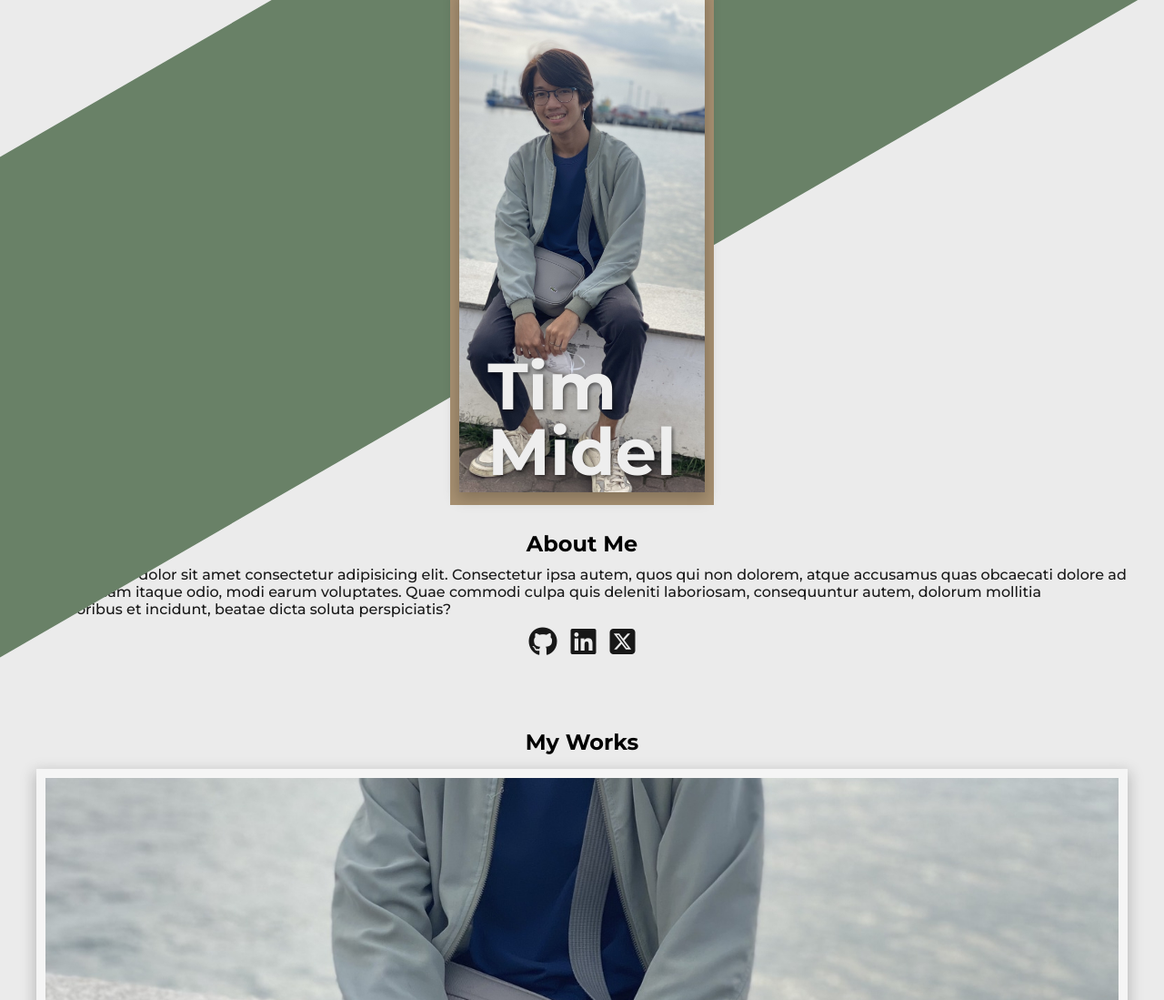
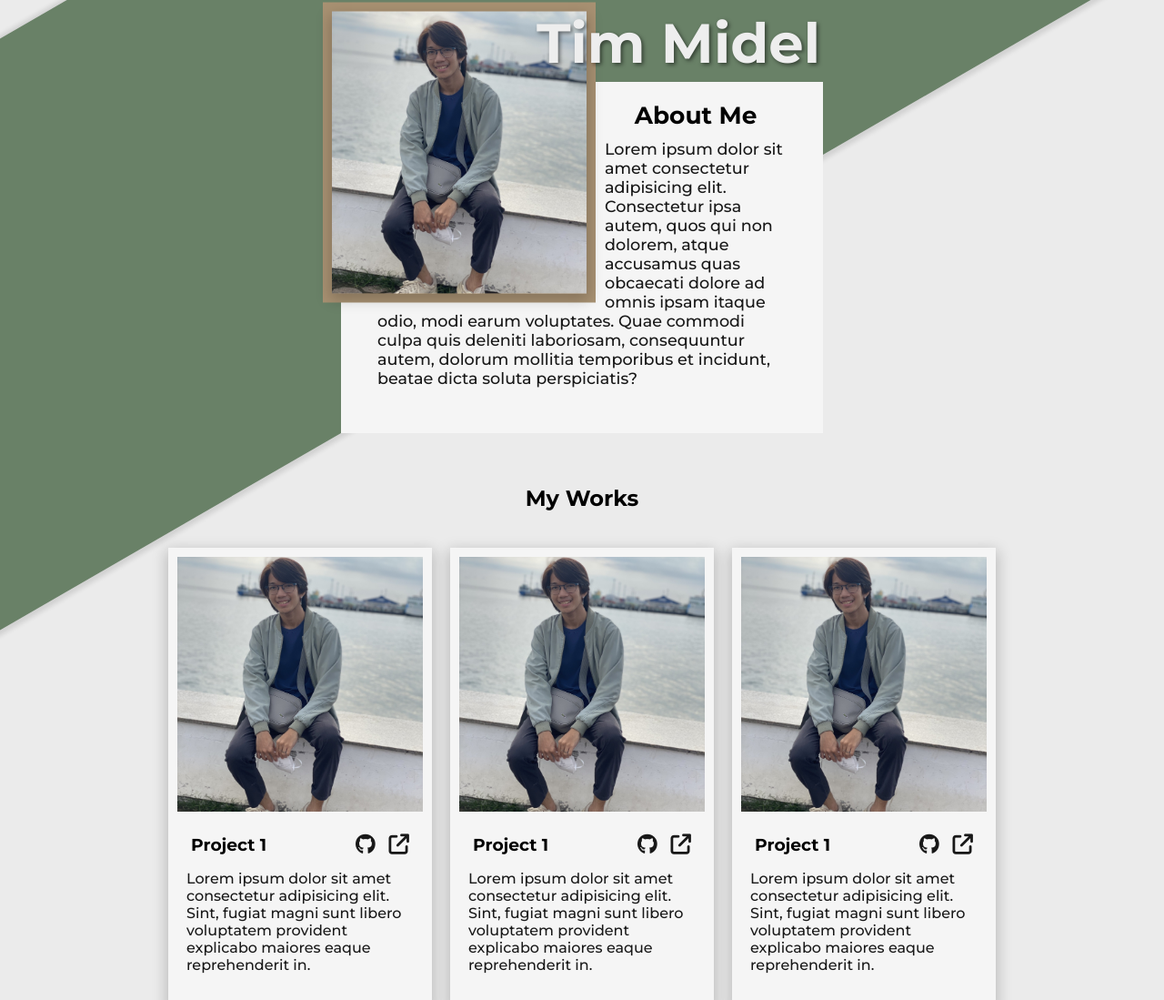
Before and after one commit to meowyboii/homepage, a plain HTML site: page index.html in a window 1280 px wide. Shown: the part 47-1146 px from the top of the page at 91% size. Drawn offline with Linux system fonts and the light colour scheme.

Commit message:
Create responsive design for tablet screen size

```diff
--- a/index.html
+++ b/index.html
@@ -16,6 +16,7 @@
         </div>
       </header>
       <section class="about">
+        <div class="spacer"></div>
         <h2>About Me</h2>
         <p>
           Lorem ipsum dolor sit amet consectetur adipisicing elit. Consectetur
@@ -30,8 +31,9 @@
           ><i class="fa-brands fa-square-x-twitter"></i>
         </div>
       </section>
-      <section class="works">
+      <section class="my-works">
         <h2>My Works</h2>
+        <div class="works">
           <div class="work">
             <img src="images/profile.jpg" alt="work1" />
             <div class="project-details">
@@ -134,6 +136,7 @@
               </p>
             </div>
           </div>
+        </div>
       </section>
       <section class="contact">
         <div class="contact-info">
--- a/index.scss
+++ b/index.scss
@@ -12,35 +12,36 @@ body {
   background-color: $bg-color;
 }
 p {
-  font-weight: 450;
+  font-weight: 500;
   color: $font-dark;
 }
 h2 {
   text-align: center;
   margin: 0;
 }
-main {
-  margin-bottom: 15px;
-}
 .bg-skewed {
   background-color: $primary-color;
   height: 550px;
   transform: skewY(-30deg);
-  margin-top: -150px;
+  margin-top: -250px;
   position: relative;
   margin-bottom: 190px;
+  box-shadow: 0px 1px 5px 5px rgba(0, 0, 0, 0.11);
+  overflow: hidden;
 }
 .main-photo {
+  width: 270px;
+  height: 450px;
   padding: 10px;
   position: absolute;
-  top: 315px;
+  top: 280px;
   left: 50%;
   transform: translate(-50%, -50%);
   background-color: $secondary-color;
 
   img {
-    width: 270px;
-    height: 550px;
+    width: 100%;
+    height: 100%;
     object-fit: cover;
     box-shadow: 0px 5px 15px 2px rgba(0, 0, 0, 0.212);
   }
@@ -57,6 +58,7 @@ main {
 }
 .about {
   padding: 40px;
+  font-size: 1.1rem;
   p {
     margin: 10px 0;
   }
@@ -71,12 +73,18 @@ main {
   }
 }
 .works {
+  display: flex;
+  flex-wrap: wrap;
+  justify-content: center;
+  align-items: center;
+  gap: 20px;
   padding: 40px;
   h2 {
     margin-bottom: 15px;
   }
 }
 .work {
+  max-width: 270px;
   display: flex;
   flex-direction: column;
   align-items: center;
@@ -86,7 +94,7 @@ main {
   background-color: whitesmoke;
   img {
     width: 100%;
-    height: 380px;
+    height: 280px;
     object-fit: cover;
   }
   .project-details {
@@ -112,9 +120,71 @@ main {
   }
   img {
     width: 100%;
-    object-fit: cover;
+    object-fit: contain;
+    float: left;
   }
   .contact-info {
     padding: 40px;
   }
 }
+
+@media (min-width: 600px) {
+  .bg-skewed {
+    height: 650px;
+    margin-top: -280px;
+  }
+  .main-photo {
+    width: 280px;
+    height: 310px;
+    left: 50%;
+    top: 330px;
+    transform: translate(-95%, -85%);
+
+    z-index: 1;
+
+    h1 {
+      font-size: 3.8rem;
+      top: 2%;
+      bottom: 50%;
+      left: 145%;
+      width: 400px;
+    }
+  }
+  .about {
+    padding-top: 20px;
+    position: absolute;
+    width: 450px;
+    left: 50%;
+    top: 330px;
+    transform: translate(-50%, -50%);
+    background-color: whitesmoke;
+    .links {
+      display: none;
+    }
+  }
+  .spacer {
+    margin: 100px 110px;
+    float: left;
+    padding: 15px;
+  }
+  .my-works {
+    padding-top: 20px;
+  }
+  .contact {
+    position: relative;
+    display: flex;
+    align-items: center;
+    justify-content: space-between;
+    img {
+      float: right;
+      width: 300px;
+      height: 250px;
+      margin-right: 30px;
+    }
+  }
+  .contact-info {
+    .links {
+      justify-content: start;
+    }
+  }
+}
```
Also changed, not shown: index.css, 1 other file. Lines whose indentation alone changed are shown as unchanged.
